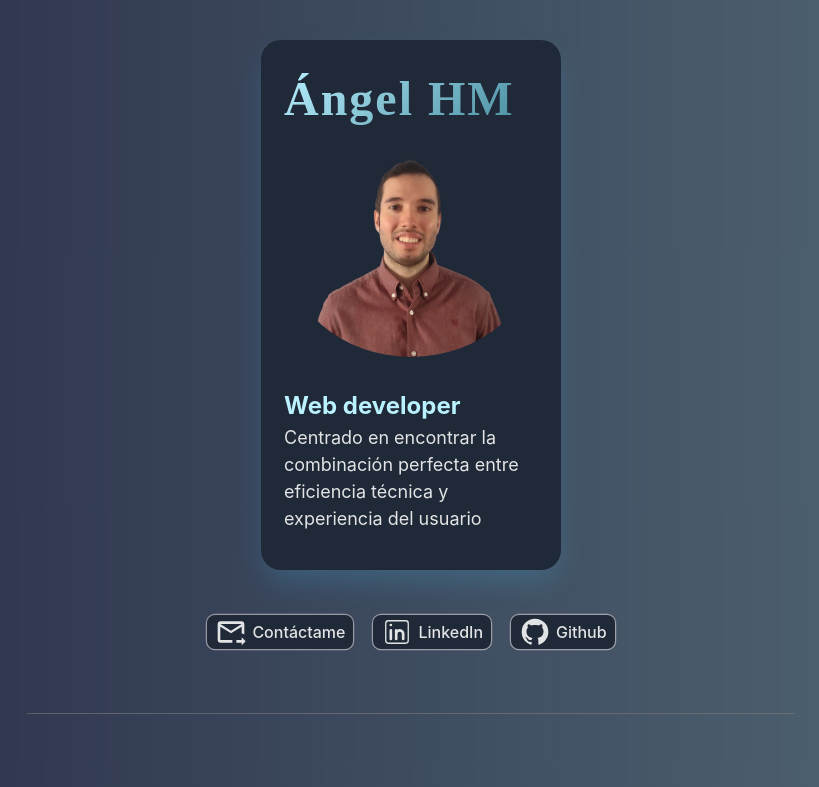
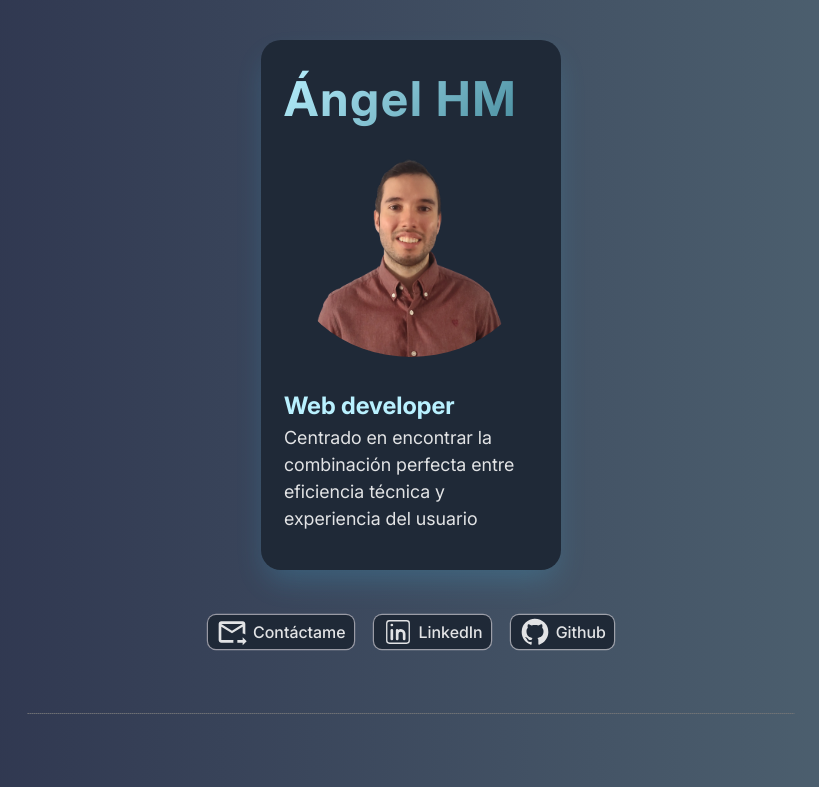
Before and after one commit to higueromora/portfolio, a React (Vite) app: page / in a window 1280 px wide. Shown: the top 787 px of the page, without its empty margins (229-1048 px from the left). Built offline with nearby package versions, Linux system fonts and the light colour scheme; the HTML template or start-up script is replaced by a standard one.

Commit message:
tipografia nueva

```diff
--- a/index.html
+++ b/index.html
@@ -5,6 +5,9 @@
     <link rel="icon" type="image/svg+xml" href="./icono.svg" />
     <meta name="viewport" content="width=device-width, initial-scale=1.0" />
     <title>Ángel Higuero Mora</title>
+    <!-- <link rel="preconnect" href="https://fonts.googleapis.com">
+  <link rel="preconnect" href="https://fonts.gstatic.com" crossorigin>
+  <link href="https://fonts.googleapis.com/css2?family=Familjen+Grotesk:ital,wght@0,400..700;1,400..700&family=Inter:ital,opsz,wght@0,14..32,100..900;1,14..32,100..900&family=Roboto:ital,wght@0,100..900;1,100..900&display=swap" rel="stylesheet"> -->
   </head>
   <body>
     <div id="root"></div>
--- a/src/App.css
+++ b/src/App.css
@@ -80,7 +80,6 @@
 
 
 .name {
-    font-family: "Fredoka One", cursive;
     letter-spacing: 2px;
     font-size: 3rem;
     background-image: linear-gradient(135deg, #b9f1ff, #3f8597);
--- a/src/index.css
+++ b/src/index.css
@@ -1,5 +1,22 @@
+@font-face {
+  font-family: 'Inter';
+  src: url('/src/assets/fonts/Inter-VariableFont_opsz,wght.ttf') format('truetype');
+  font-weight: 100 900;
+  font-style: normal;
+}
+
+@font-face {
+  font-family: 'Inter';
+  src: url('/src/assets/fonts/Inter-Italic-VariableFont_opsz,wght.ttf') format('truetype');
+  font-weight: 100 900;
+  font-style: italic;
+}
+
 body {
-  font-family: Inter, system-ui, Avenir, Helvetica, Arial, sans-serif;
+  font-family: "Inter", serif;
+  font-optical-sizing: auto;
+  font-weight: 400;
+  font-style: normal;
   line-height: 1.5;
   font-weight: 400;
   display: flex;
```
Also changed, not shown: src/assets/fonts/Inter-Italic-VariableFont_opsz,wght.ttf (added), src/assets/fonts/Inter-VariableFont_opsz,wght.ttf (added).
